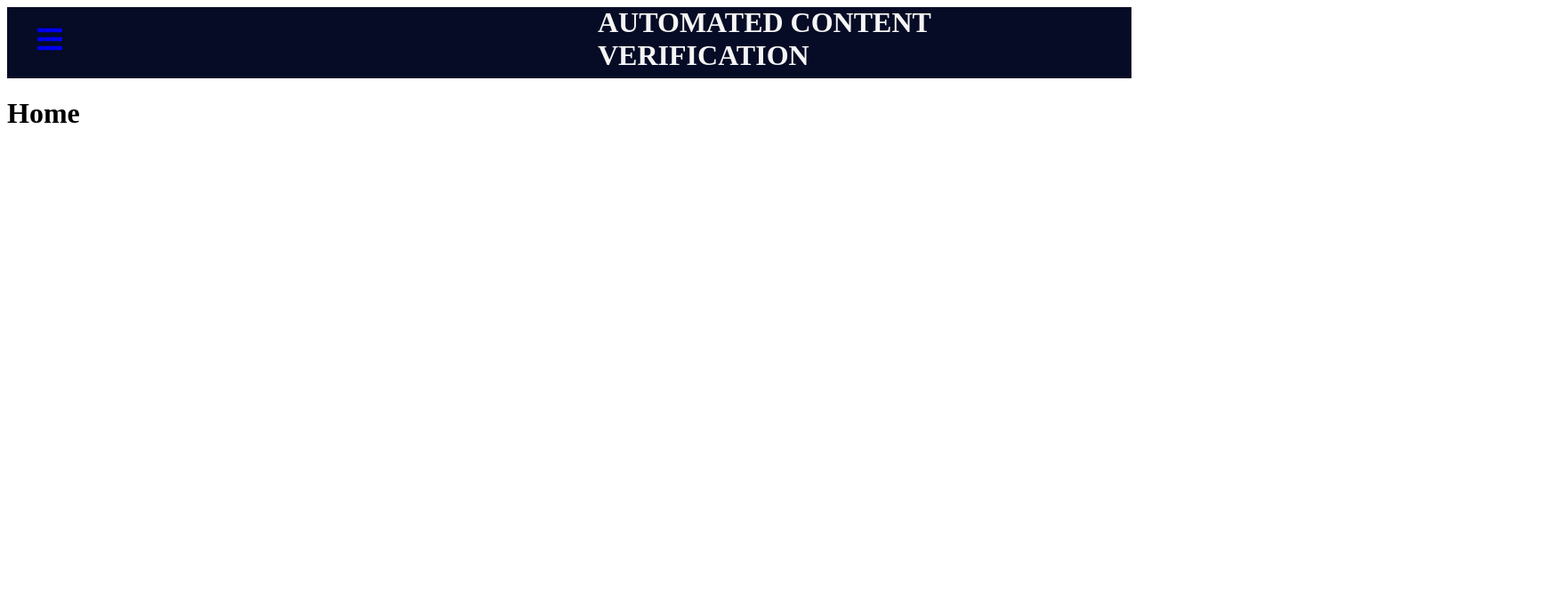
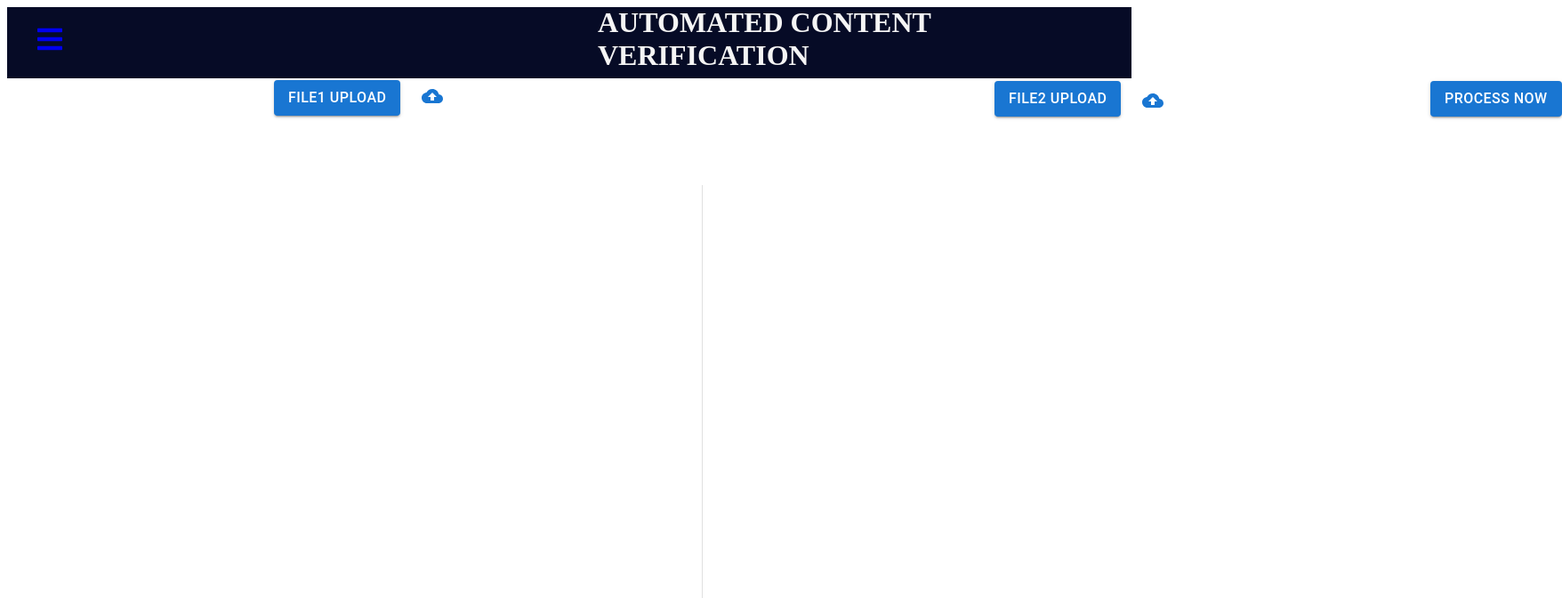
Before and after one commit to rameshdhanapal/hello-app02-react-typescript-pdf-highlighter, a React (Create React App) app: page / in a window 1280 px wide. Shown: the top 672 px of the page at 89% size, 1756 px wide, since content can reach past the window. Built offline with nearby package versions, Linux system fonts and the light colour scheme.

Commit message:
Add files via upload

```diff
--- a/src/App.tsx
+++ b/src/App.tsx
@@ -17,8 +17,8 @@ function App(){
       <BrowserRouter>
         <Navbar />
         <Routes>
-          <Route path='/'  element={<Home/>} />
-          <Route path='/reports' element={<Reports/>} />
+          <Route path='/'  element={<Reports/>} />
+          <Route path='/home' element={<Home/>} />
           <Route path='/products' element={<Products/>} />
         </Routes>
       </BrowserRouter>
--- a/src/Primary.tsx
+++ b/src/Primary.tsx
@@ -32,6 +32,7 @@ const testHighlights: Record<string, Array<IHighlight>> = _testHighlights;
 interface State {
   url: string;
   highlights: Array<IHighlight>;
+  filename1:  string;
 }
 
 let clickCnt: number = 0;
@@ -48,24 +49,15 @@ const updateHash = (highlight: IHighlight) => {
 
     //document.location.hash = `highlight-${highlight.id}`;
   let highlighId : number = 1 + Number(highlight.id);
-  //  console.info('print before id: '+highlighId);
     document.location.hash = `highlight-${highlighId}`;
-   // console.info('print id: '+document.location.hash);
    clickCnt = 0;
-
   }
-  console.info('session tmpId : '+sessionStorage.getItem('tmpId'));
-  console.info('highlight.id : '+highlight.id);
-
 
   if(clickCnt > 0 && highlight.id === sessionStorage.getItem('tmpId')) {
   //document.location.hash = `highlight-${highlight.id}`;
   let highlighId : number = clickCnt + Number(highlight.id);
-//  console.info('print before id: '+highlighId);
   document.location.hash = `highlight-${highlighId}`;
- // console.info('print id: '+document.location.hash);
   }
-
 
   if(clickCnt === highlight.matches) {
     clickCnt = 0;
@@ -106,13 +98,14 @@ type primaryProps = {
 class Primary extends Component<primaryProps, State> {
   constructor(props: primaryProps) {
     super(props);
+
+    this.state = {
+      url: this.props.file1,
+      highlights: [],
+      filename1: this.props.file1
+    };
+
   }
-state = {
-    url: this.props.file1,
-    highlights: testHighlights[this.props.file1]
-      ? [...testHighlights[this.props.file1]]
-      : [],
-  };
 
 
   resetHighlights = () => {
@@ -148,7 +141,7 @@ state = {
       false
     );
 
-    console.info('primary processNow1 '+this.props.processNow1);
+    console.log('check process now in DidMount method: '+this.props.processNow1);
     if(this.props.processNow1){
 
       let data: [] = [];
@@ -165,27 +158,24 @@ state = {
         console.log(e);
       });
 
-   // console.log('print data: '+JSON.stringify(data))
+      }
 
-    //this.setState({
-      // highlights : [{"content":{"text":"The quick brown fox jumps over the lazy dog"},"position":{"boundingRect":{"x1":119.53515625,"y1":88.2354736328125,"x2":332.1571044921875,"y2":103.2354736328125,"width":744.0000000000001,"height":962.8235294117648},"rects":[{"x1":119.53515625,"y1":88.2354736328125,"x2":332.1571044921875,"y2":103.2354736328125,"width":744.0000000000001,"height":962.8235294117648}],"pageNumber":1},"comment":{"text":" highlight text 1 file 1 ","emoji":"😳"},"id":"1","matches":2}]
-      //highlights : testHighlights['/'+this.props.file1]
-     // highlights : data
-
-   // })
-  }
 
   }
 
- /* buttonHandler = (event: React.MouseEvent<HTMLButtonElement>) => {
-    event.preventDefault();
-    const button: HTMLButtonElement = event.currentTarget;
-    console.log('Ayyappa file1:: '+this.props.file1+ ' file2: '+this.props.file1)
+  componentDidUpdate() {
+    console.log('check process now in Updated method: '+this.props.processNow1);
+    if(this.state.filename1 !== this.props.file1) {
       this.setState({
-      highlights: testHighlights['/'+this.props.file1] ? [...testHighlights['/'+this.props.file1]] : [],
-    });
+        filename1: this.props.file1,
+        highlights:[]
+      })
+    }
+  }
 
-  };*/
+
+
+
 
 
   getHighlightById(id: string) {
@@ -227,20 +217,12 @@ state = {
     });
   }
 
-
-
-
-
-
-
   render() {
     const { url, highlights } = this.state;
-     //console.log('print  I am in primary tsk '+url)
+
     return (
       <div>
-
-       {/*<h1 className="fileName1">File 1 </h1> */}
-          <PdfLoader url={url} beforeLoad={<Spinner />}>
+          <PdfLoader url={this.state.filename1} beforeLoad={<Spinner />}>
             {(pdfDocument) => (
               <PdfHighlighter
                 pdfDocument={pdfDocument}
--- a/src/Secondary.tsx
+++ b/src/Secondary.tsx
@@ -24,6 +24,7 @@ const testHighlights: Record<string, Array<IHighlight>> = _testHighlights;
 interface State {
   url: string;
   highlights: Array<IHighlight>;
+  filename2: string;
 }
 
 const updateHash = (highlight: IHighlight) => {
@@ -64,14 +65,13 @@ type secondProps = {
 class Secondary extends Component<secondProps, State> {
   constructor(props: secondProps) {
     super(props);
+
+    this.state = {
+      url: this.props.file2,
+      highlights:[],
+      filename2: this.props.file2
+    };
   }
-
-  state = {
-    url: this.props.file2,
-    highlights: testHighlights[this.props.file2]
-      ? [...testHighlights[this.props.file2]]
-      : [],
-  };
 
   resetHighlights = () => {
     this.setState({
@@ -105,15 +105,12 @@ class Secondary extends Component<secondProps, State> {
       this.scrollToHighlightFromHash,
       false
     );
-    console.info('second processNow2 '+this.props.processNow2);
+
     if(this.props.processNow2){
-   // this.setState({
-    //  highlights: testHighlights['/'+this.props.file2] ? [...testHighlights['/'+this.props.file2]] : [],
-    //});
 
     let data: [] = [];
     ContentService.getContentAll2().then((response: any) => {
-      console.log('print response::::: '+JSON.stringify(response))
+
       data = response["data"]["/TRADITIONAL MER.pdf"];
       //data = data["HITMER"];
       this.setState({
@@ -125,16 +122,17 @@ class Secondary extends Component<secondProps, State> {
       console.log(e);
     });
 
-    console.log('print data: '+JSON.stringify(data))
-
-
     }
-
   }
 
-
-
-
+  componentDidUpdate() {
+    if(this.state.filename2 !== this.props.file2) {
+      this.setState({
+        filename2: this.props.file2,
+        highlights:[]
+      })
+    }
+  }
 
   getHighlightById(id: string) {
     const { highlights } = this.state;
@@ -176,25 +174,12 @@ class Secondary extends Component<secondProps, State> {
   }
 
 
-
-
   render() {
     const { url, highlights } = this.state;
 
     return (
-
       <div>
-
-       {/* <h1 className="fileName2"> File 2 </h1>*/}
-  {/*     <ThemeProvider theme={theme}>
-        <Button
-          variant="contained"
-          onClick={this.buttonHandler}
-        >Process Now</Button>
-        </ThemeProvider>
-    */}
-
-          <PdfLoader url={url} beforeLoad={<Spinner />}>
+          <PdfLoader url={this.state.filename2} beforeLoad={<Spinner />}>
             {(pdfDocument) => (
               <PdfHighlighter
                 pdfDocument={pdfDocument}
--- a/src/fileupload/UploadButtons.tsx
+++ b/src/fileupload/UploadButtons.tsx
@@ -1,9 +1,32 @@
 import * as React from 'react';
-import { styled } from '@mui/material/styles';
+import { createTheme, styled, ThemeProvider } from '@mui/material/styles';
 import Button from '@mui/material/Button';
 import IconButton from '@mui/material/IconButton';
 import PhotoCamera from '@mui/icons-material/PhotoCamera';
 import Stack from '@mui/material/Stack';
+import CloudUploadIcon from '@mui/icons-material/CloudUpload';
+
+const file1button = createTheme({
+  components: {
+    MuiButton: {
+      styleOverrides: {
+        root: {
+          // Some CSS
+          fontSize: '1rem',
+          left: '300px',
+          top : '2px',
+        }
+      }
+    },
+    MuiIconButton: {
+      styleOverrides: {
+        root: {
+          left: '300px',
+        }
+      }
+    },
+  }
+})
 
 const Input = styled('input')({
   display: 'none',
@@ -17,28 +40,28 @@ export default function UploadButtons(props: TestProps) {
 
   return (
     <div>
-      <h1>File 1</h1>
+     <ThemeProvider theme={file1button}>
       <Stack direction="row" alignItems="center" spacing={2}>
       <label htmlFor="contained-button-file1">
         <Input accept="pdf/*" id="contained-button-file1" multiple type="file"
-        onChange={props.handleChange} />
-        <Button variant="contained" component="span">
-          Upload
-        </Button>
+        onChange={(e) => {
+          props.handleChange(e)
+        }}/>
+
+          <Button variant="contained" component="span">
+          File1 Upload
+          </Button>
+
+
       </label>
       <label htmlFor="icon-button-file1">
-        <Input accept="image/*" id="icon-button-file1" type="file" />
+        <Input accept="pdf/*" id="icon-button-file1" type="file" />
         <IconButton color="primary" aria-label="upload picture" component="span">
-          <PhotoCamera />
+          <CloudUploadIcon />
         </IconButton>
       </label>
     </Stack>
+    </ThemeProvider>
     </div>
-
-
-
-
-
-
   );
 }
--- a/src/fileupload/UploadFile2.tsx
+++ b/src/fileupload/UploadFile2.tsx
@@ -1,13 +1,44 @@
 import * as React from 'react';
-import { styled } from '@mui/material/styles';
+import { createTheme, styled, ThemeProvider } from '@mui/material/styles';
 import Button from '@mui/material/Button';
 import IconButton from '@mui/material/IconButton';
 import PhotoCamera from '@mui/icons-material/PhotoCamera';
 import Stack from '@mui/material/Stack';
+import CloudUploadIcon from '@mui/icons-material/CloudUpload';
+
+const file2button = createTheme({
+  components: {
+    MuiButton: {
+      styleOverrides: {
+        root: {
+          // Some CSS
+          fontSize: '1rem',
+          left: '1110px',
+          top: '-37px'
+        }
+      }
+    },
+    MuiIconButton: {
+      styleOverrides: {
+        root: {
+          left: '1110px',
+          top: '-35px'
+        }
+      }
+    },
+  }
+})
+
+
+
+
+
 
 const Input = styled('input')({
   display: 'none',
 });
+
+
 
 interface TestProps {
     handleChange: (e: React.ChangeEvent<HTMLInputElement>) => void
@@ -17,23 +48,25 @@ export default function UploadFile2(props: TestProps) {
 
   return (
       <div>
-      <h1>File 2</h1>
+     <ThemeProvider theme={file2button}>
     <Stack direction="row" alignItems="center" spacing={2}>
       <label htmlFor="contained-button-file2">
         <Input accept="pdf/*" id="contained-button-file2" multiple type="file"
         onChange={props.handleChange} />
-        <Button variant="contained" component="span">
-          Upload
-        </Button>
+
+          <Button variant="contained" component="span">
+          File2 Upload
+          </Button>
+
       </label>
       <label htmlFor="icon-button-file2">
         <Input accept="image/*" id="icon-button-file2" type="file" />
         <IconButton color="primary" aria-label="upload picture" component="span">
-          <PhotoCamera />
+          < CloudUploadIcon/>
         </IconButton>
       </label>
     </Stack>
-
+    </ThemeProvider>
     </div>
   );
 }
--- a/src/routes/Reports.tsx
+++ b/src/routes/Reports.tsx
@@ -23,42 +23,12 @@ const theme = createTheme({
           // Some CSS
           fontSize: '1rem',
           left: '1600px',
-          top : '2px',
+          top : '-77px',
         },
       },
     },
   },
 });
-
-const button1 = createTheme({
-  components: {
-    MuiButton: {
-      styleOverrides: {
-        root: {
-          // Some CSS
-          fontSize: '1rem',
-          left: '400px',
-          top : '10px',
-        }
-      }
-    }
-  }
-})
-
-const button2 = createTheme({
-  components: {
-    MuiButton: {
-      styleOverrides: {
-        root: {
-          // Some CSS
-          fontSize: '1rem',
-          left: '1200px',
-          top : '10px',
-        }
-      }
-    }
-  }
-})
 
 function Reports() {
   const [primaryUrl, setPrimaryUrl] = useState<string | null> ('/HITMER.pdf');
@@ -72,44 +42,30 @@ function Reports() {
   const handleChange1 = (e: React.ChangeEvent<HTMLInputElement>
     ) => {
       setPrimaryUrl(e.target.files![0].name);
-      setRenderFile1(true)
+      setRenderFile1(true);
+      setProcessFirstNow1(false);
+      //setProcessSecondNow2(false);
     };
 
   const handleChange2 = (e: React.ChangeEvent<HTMLInputElement>
     ) => {
       setSecondUrl(e.target.files![0].name);
-      setRenderFile2(true)
+      setRenderFile2(true);
+      //setProcessFirstNow1(false);
+      setProcessSecondNow2(false);
     };
 
   const buttonHandler = (event: React.MouseEvent<HTMLButtonElement>) => {
     event.preventDefault();
     const button: HTMLButtonElement = event.currentTarget;
-    console.info('button clicked '+button+ 'renderFile1:  '+renderFile1+ ' renderFile2:: '+renderFile2)
     setProcessFirstNow1(true);
     setProcessSecondNow2(true);
   };
 
-  let navigate = useNavigate();
-
-  const buttonHandler1 = (event: React.MouseEvent<HTMLButtonElement>) => {
-    const button: HTMLButtonElement = event.currentTarget;
-    console.info('button clicked '+button+ 'renderFile1:  '+renderFile1+ ' renderFile2:: '+renderFile2)
-    navigate('/reports');
-  };
-
-
-
-
-
-  useEffect(() => {
-
-
-  },[])
-
-
-
-  return (
+   return (
     <div>
+      <UploadButtons handleChange={handleChange1}/>
+      <UploadFile2 handleChange={handleChange2} />
       <ThemeProvider theme={theme}>
         <Button
           variant="contained"
@@ -118,38 +74,27 @@ function Reports() {
         </ThemeProvider>
 
         <Stack
-      direction="row"
-      divider={<Divider orientation="vertical" flexItem />}
-      spacing={2}
-      paddingLeft={30}
+          direction="row"
+          divider={<Divider orientation="vertical" flexItem />}
+          spacing={2}
+          paddingLeft={30}
+        >
+        <div style={{display: 'flex', width: '45vw', height: '81vh'}}>
 
-    >
-
-
-        <div style={{display: 'flex', width: '45vw', height: '81vh'}}>
-        { !renderFile1 && <UploadButtons handleChange={handleChange1}/> }
+        {/*renderFile1 && !processFirstNow1 && <Primary  file1={primaryUrl!} processNow1={processFirstNow1}/>*/}
         {renderFile1 && !processFirstNow1 && <Primary  file1={primaryUrl!} processNow1={processFirstNow1}/>}
         {renderFile1 && processFirstNow1 && <Primary  file1={primaryUrl!} processNow1={processFirstNow1}/>}
         </div>
 
         <div style={{display: 'flex', width: '40vw', height: '81vh' }}>
-        { !renderFile2 && <UploadFile2 handleChange={handleChange2} /> }
         {renderFile2 &&  !processSecondNow2 &&  <Secondary file2={secondUrl!} processNow2={processSecondNow2} /> }
         {renderFile2 && processSecondNow2 && <Secondary file2={secondUrl!} processNow2={processSecondNow2} /> }
+
+
+
         </div>
         </Stack>
-        <ThemeProvider theme={button1}>
-        <Button
-          variant="contained"
-          onClick={buttonHandler1}
-        >Change File1</Button>
-        </ThemeProvider>
-        <ThemeProvider theme={button2}>
-        <Button
-          variant="contained"
-          onClick={buttonHandler}
-        >Change File2</Button>
-        </ThemeProvider>
+
   </div>
   )
 }
```
Lines whose indentation alone changed are shown as unchanged.
